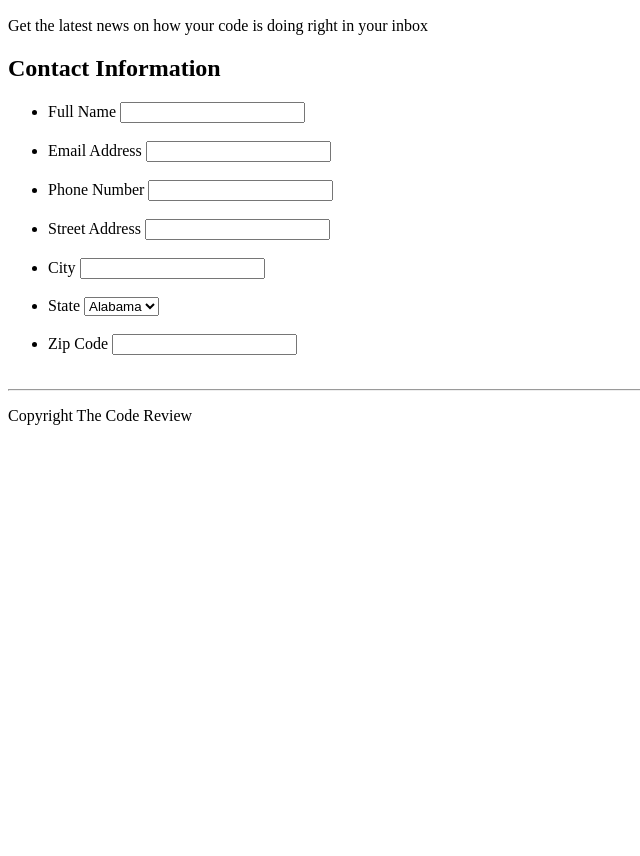
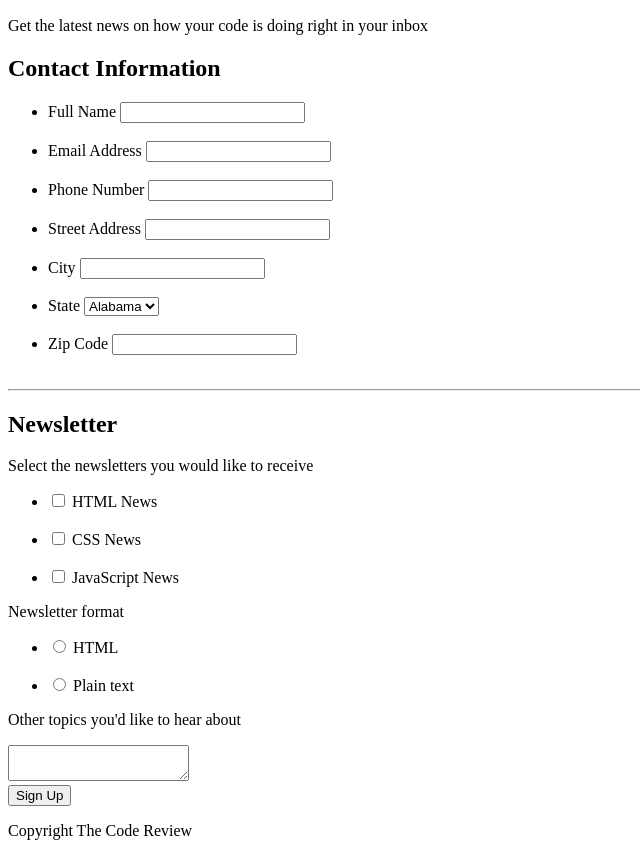
Before and after one commit to kpgwebdev/treehouse_project_3, a plain HTML site: page index.html in a window 1280 px wide. Shown: the part 110-966 px from the top of the page, without its empty margins (0-640 px from the left). Before the commit the page ends 800 px from the top, so only its background shows below. Drawn offline with Linux system fonts and the light colour scheme.

Commit message:
html text complete

```diff
--- a/index.html
+++ b/index.html
@@ -49,13 +49,39 @@
                         <input type="number" id="zip" name="zip">
                     </li> <br>
                 </ul>
-            </form>
-
       <hr>
-
-
-
-
+         <h2>Newsletter</h2>
+         <p>Select the newsletters you would like to receive</p>
+            <ul>
+                <li>
+                    <input type="checkbox" id="html-news" name="html-news">
+                    <label for="html-news">HTML News</label>
+                </li><br>
+                <li>
+                    <input type="checkbox" id="css-news" name="css-news">
+                    <label for="css-news">CSS News</label>
+                </li><br>
+                <li>
+                    <input type="checkbox" id="javascript-news" name="javascript-news">
+                    <label for="javascript-news">JavaScript News</label>
+                </li>
+            </ul>
+         <p>Newsletter format</p>
+            <ul>
+                <li>
+                    <input type="radio" id="html-format" name="html-format">
+                    <label for="html-format">HTML</label>
+                </li><br>
+                <li>
+                    <input type="radio" id="plaintext-format" name="plaintext-format">
+                    <label for="plaintext-format">Plain text</label>
+                </li>
+            </ul>
+         <p>Other topics you'd like to hear about</p>
+            <label for="other"></label>
+            <textarea id="other" name="other"></textarea><br>
+            <button type="submit">Sign Up</button>
+               </form>
     </body>
 <footer>
     <p>Copyright The Code Review</p>
```
